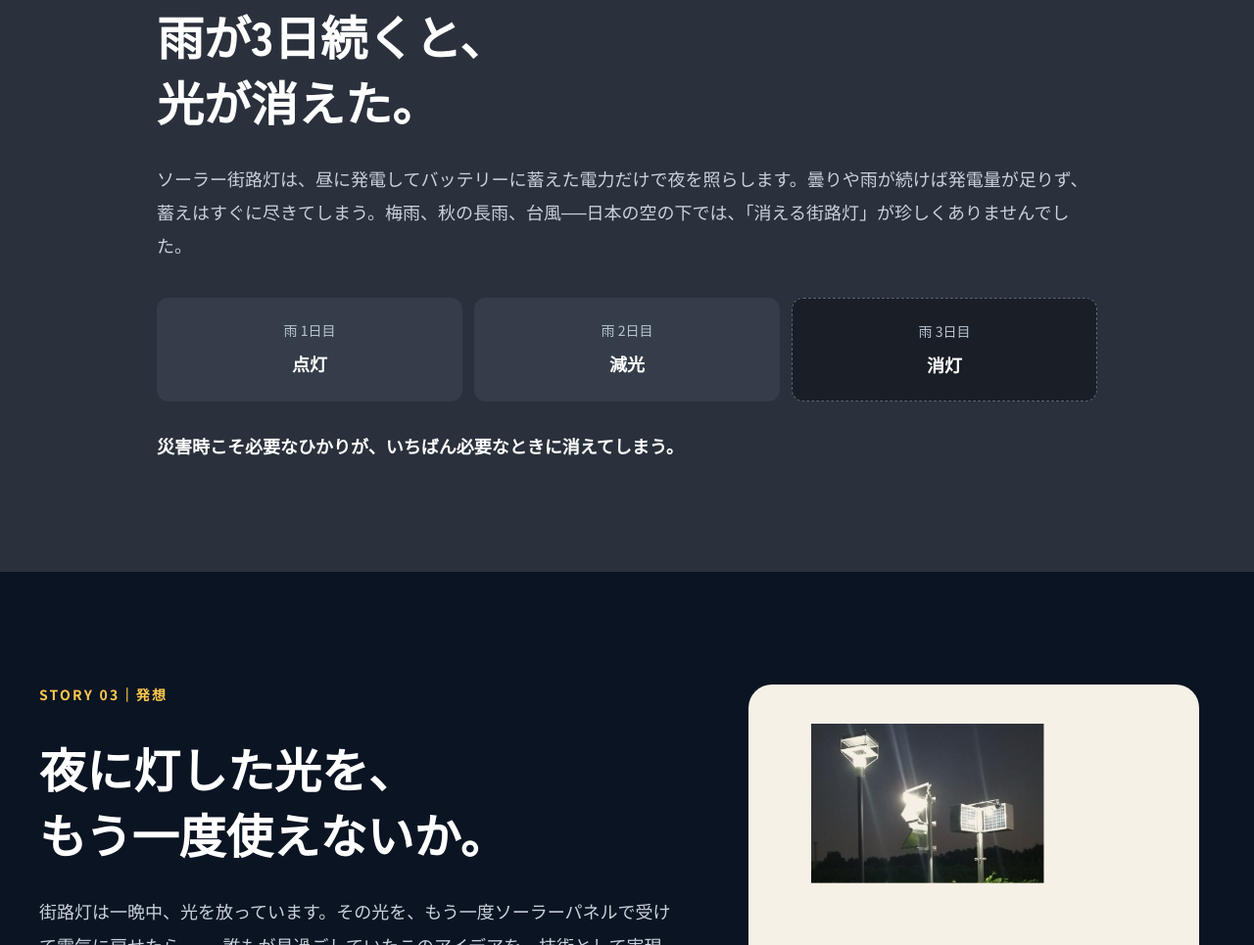
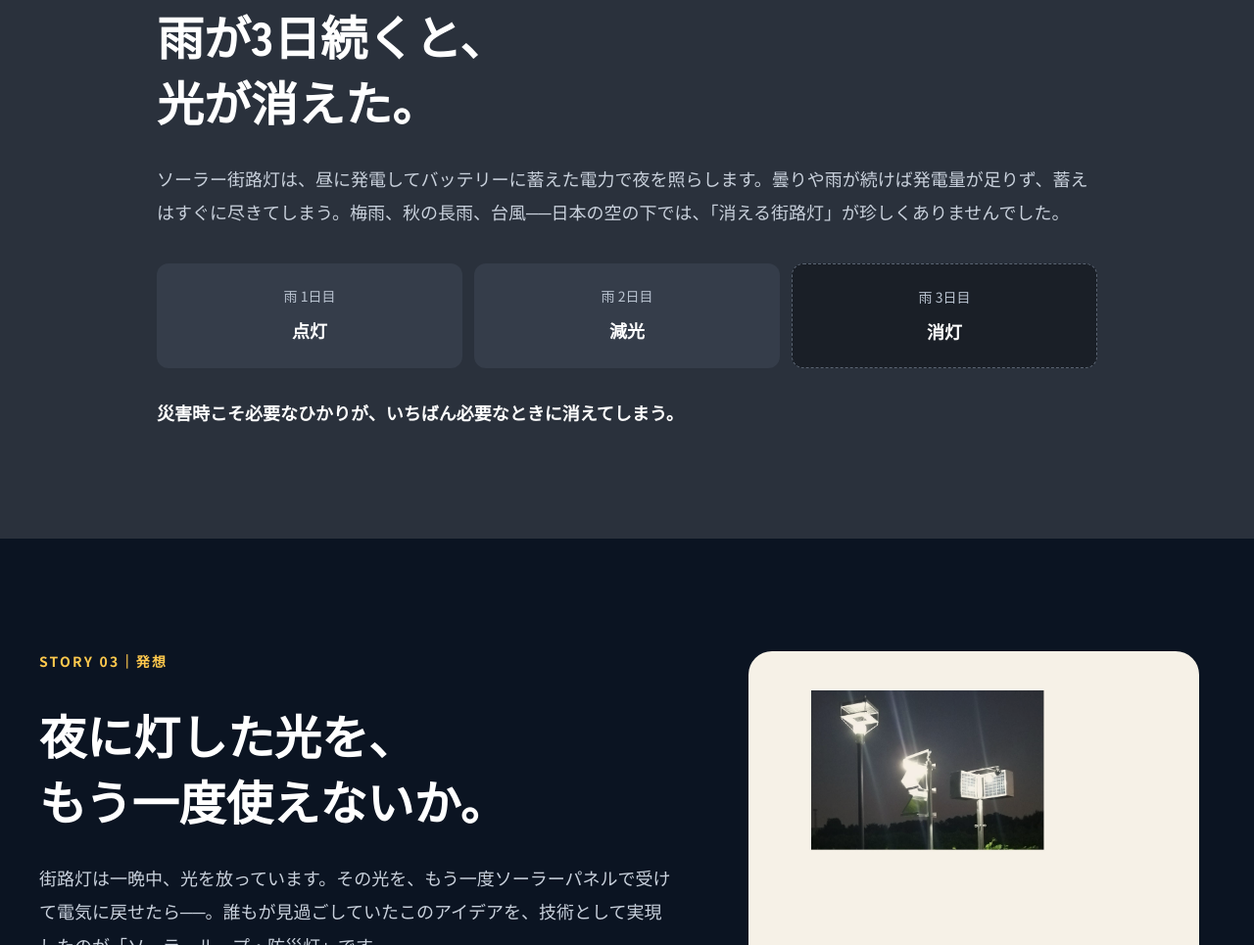
Before and after one commit to lpirie16-ship-it/SSL-loop, a plain HTML site: page index.html in a window 1280 px wide. Shown: the part 1775-2740 px from the top of the page at 98% size. Drawn offline with Linux system fonts and the light colour scheme.

Commit message:
Update index.html

```diff
--- a/index.html
+++ b/index.html
@@ -81,7 +81,7 @@ a{color:#FFD27A}a:hover{color:#ffffff}
 <div style="max-width: 960px; margin: 0 auto; padding: 112px 24px; display: flex; flex-direction: column; gap: 28px">
 <p style="margin: 0; color: #B9C3D0; font-weight: 700; letter-spacing: 0.16em; font-size: 14px">STORY 02｜現実</p>
 <h2 id="story2" style="margin: 0; font-family: 'Zen Kaku Gothic New', sans-serif; font-weight: 900; font-size: clamp(30px, 4vw, 48px); line-height: 1.4; color: #ffffff">雨が3日続くと、<br>光が消えた。</h2>
-<p style="margin: 0; font-size: 18px; color: #C9D1DC">ソーラー街路灯は、昼に発電してバッテリーに蓄えた電力だけで夜を照らします。曇りや雨が続けば発電量が足りず、蓄えはすぐに尽きてしまう。梅雨、秋の長雨、台風──日本の空の下では、「消える街路灯」が珍しくありませんでした。</p>
+<p style="margin: 0; font-size: 18px; color: #C9D1DC">ソーラー街路灯は、昼に発電してバッテリーに蓄えた電力で夜を照らします。曇りや雨が続けば発電量が足りず、蓄えはすぐに尽きてしまう。梅雨、秋の長雨、台風──日本の空の下では、「消える街路灯」が珍しくありませんでした。</p>
 <div style="display: grid; grid-template-columns: repeat(3, minmax(0, 1fr)); gap: 12px; margin-top: 8px">
 <div style="background: #353D4A; border-radius: 12px; padding: 20px; display: flex; flex-direction: column; gap: 4px; text-align: center"><span style="font-size: 14px; color: #B9C3D0">雨 1日目</span><strong style="font-size: 18px; color: #ffffff">点灯</strong></div>
 <div style="background: #353D4A; border-radius: 12px; padding: 20px; display: flex; flex-direction: column; gap: 4px; text-align: center"><span style="font-size: 14px; color: #B9C3D0">雨 2日目</span><strong style="font-size: 18px; color: #ffffff">減光</strong></div>
```
